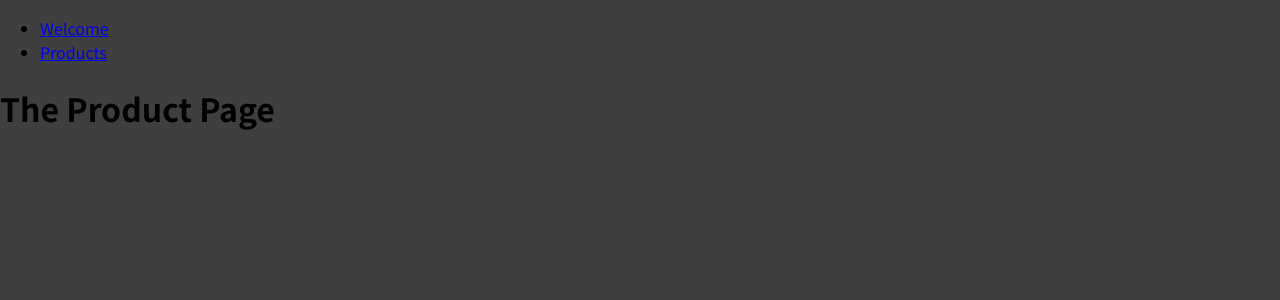
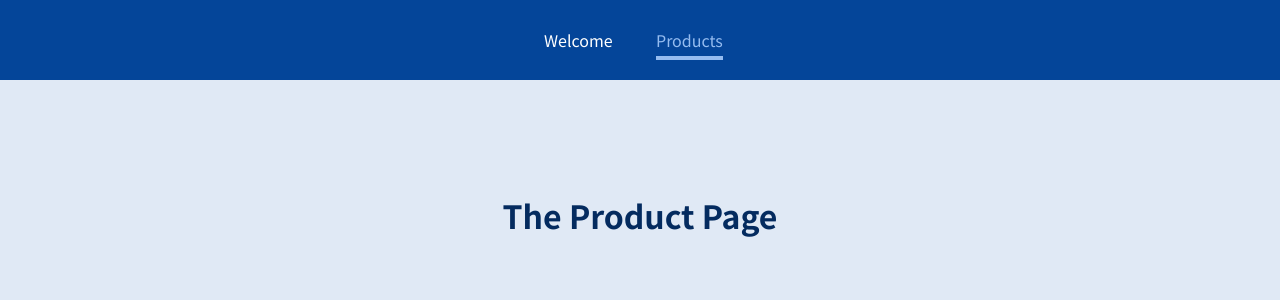
Before and after one commit to ElvisTeq/react-routes, a JavaScript app: page /products in a window 1280 px wide. Shown: the top 300 px of the page. Built offline with nearby package versions, Linux system fonts and the light colour scheme.

Commit message:
Using { NavLink }, to preventDefault() & Add CSS when URL is Active

```diff
--- a/src/component/MainHeader.js
+++ b/src/component/MainHeader.js
@@ -1,15 +1,21 @@
-import { Link } from "react-router-dom"; // to preventDefault()
+// import { Link } from "react-router-dom"; // to preventDefault()
+import { NavLink } from "react-router-dom"; // to preventDefault() && Add CSS when link is active
+import classes from "./MainHeader.module.css";
 
 const MainHeader = () => {
   return (
-    <header>
+    <header className={classes.header}>
       <nav>
         <ul>
           <li>
-            <Link to="/welcome">Welcome</Link>
+            <NavLink activeClassName={classes.active} to="/welcome">
+              Welcome
+            </NavLink>
           </li>
           <li>
-            <Link to="/Products">Products</Link>
+            <NavLink activeClassName={classes.active} to="/Products">
+              Products
+            </NavLink>
           </li>
         </ul>
       </nav>
--- /dev/null
+++ b/src/component/MainHeader.module.css
@@ -0,0 +1,39 @@
+.header {
+  width: 100%;
+  height: 5rem;
+  background-color: #044599;
+  padding: 0 10%;
+}
+
+.header nav {
+  height: 100%;
+}
+
+.header ul {
+  height: 100%;
+  list-style: none;
+  display: flex;
+  padding: 0;
+  margin: 0;
+  align-items: center;
+  justify-content: center;
+}
+
+.header li {
+  margin: 0 1rem;
+  width: 5rem;
+}
+
+.header a {
+  color: white;
+  text-decoration: none;
+}
+
+/* When <a> is Hover => Active => When Active => Active */
+.header a:hover,
+.header a:active,
+.header a.active {
+  color: #95bcf0;
+  padding-bottom: 0.25rem;
+  border-bottom: 4px solid #95bcf0;
+}
--- a/src/index.css
+++ b/src/index.css
@@ -1,14 +1,26 @@
-@import url('https://fonts.googleapis.com/css2?family=Noto+Sans+JP:wght@400;700&display=swap');
+@import url("https://fonts.googleapis.com/css2?family=Noto+Sans+JP:wght@400;700&display=swap");
 
 * {
   box-sizing: border-box;
 }
 
 html {
-  font-family: 'Noto Sans JP', sans-serif;
+  font-family: "Noto Sans JP", sans-serif;
 }
 
 body {
   margin: 0;
-  background-color: #3f3f3f;
+  background-color: #e0e9f5;
 }
+
+main {
+  margin-top: 7rem;
+  text-align: center;
+}
+
+h1,
+h2,
+h3,
+p {
+  color: #042b5f;
+}
```
Also changed, not shown: 1 other file (tests, documents, lock files or other folders).
